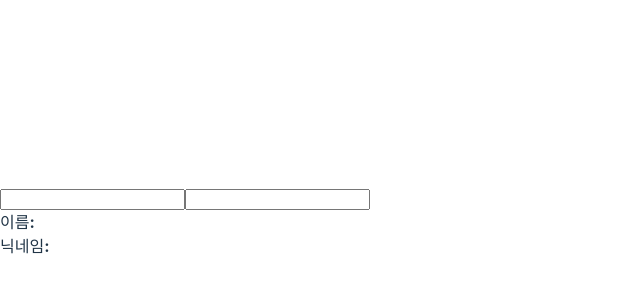
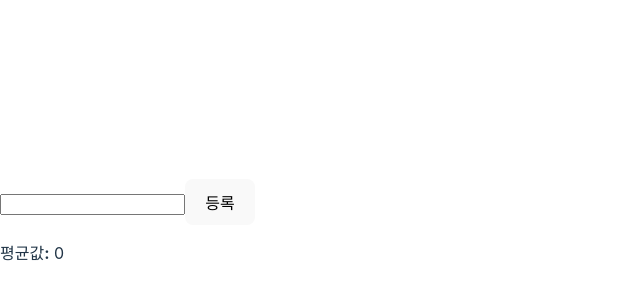
Before and after one commit to ryuji-dev/react-study, a React (Vite) app: page / in a window 1280 px wide. Shown: the part 178-478 px from the top of the page, without its empty margins (0-640 px from the left). Built offline with nearby package versions, Linux system fonts and the light colour scheme.

Commit message:
feat: useMemo Hook으로 연산 최적화하기

```diff
--- a/src/App.jsx
+++ b/src/App.jsx
@@ -1,7 +1,7 @@
-import Info from "./hooks-tutorial/Info";
+import Average from "./hooks-tutorial/Average";
 
 const App = () => {
-  return <Info />;
+  return <Average />;
 };
 
 export default App;
--- /dev/null
+++ b/src/hooks-tutorial/Average.jsx
@@ -0,0 +1,42 @@
+import { useState, useMemo } from "react";
+
+const getAverage = (numbers) => {
+  console.log("평균값 계산 중..");
+  if (numbers.length === 0) return 0;
+  const sum = numbers.reduce((a, b) => a + b);
+  return sum / numbers.length;
+};
+
+const Average = () => {
+  const [list, setList] = useState([]);
+  const [number, setNumber] = useState("");
+
+  const onChange = (e) => {
+    setNumber(e.target.value);
+  };
+
+  const onInsert = () => {
+    const nextList = list.concat(parseInt(number));
+    setList(nextList);
+    setNumber("");
+  };
+
+  const avg = useMemo(() => getAverage(list), [list]);
+
+  return (
+    <div>
+      <input value={number} onChange={onChange} />
+      <button onClick={onInsert}>등록</button>
+      <ul>
+        {list.map((value, index) => (
+          <li key={index}>{value}</li>
+        ))}
+      </ul>
+      <div>
+        <b>평균값:</b> {avg}
+      </div>
+    </div>
+  );
+};
+
+export default Average;
```
